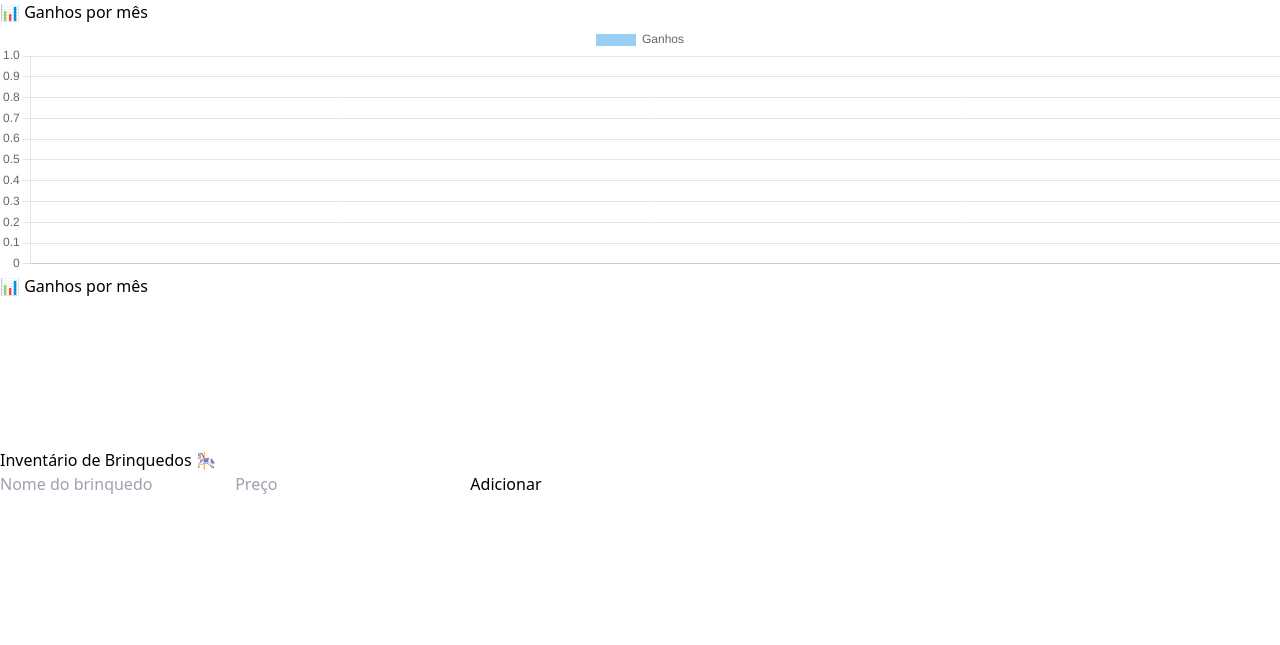
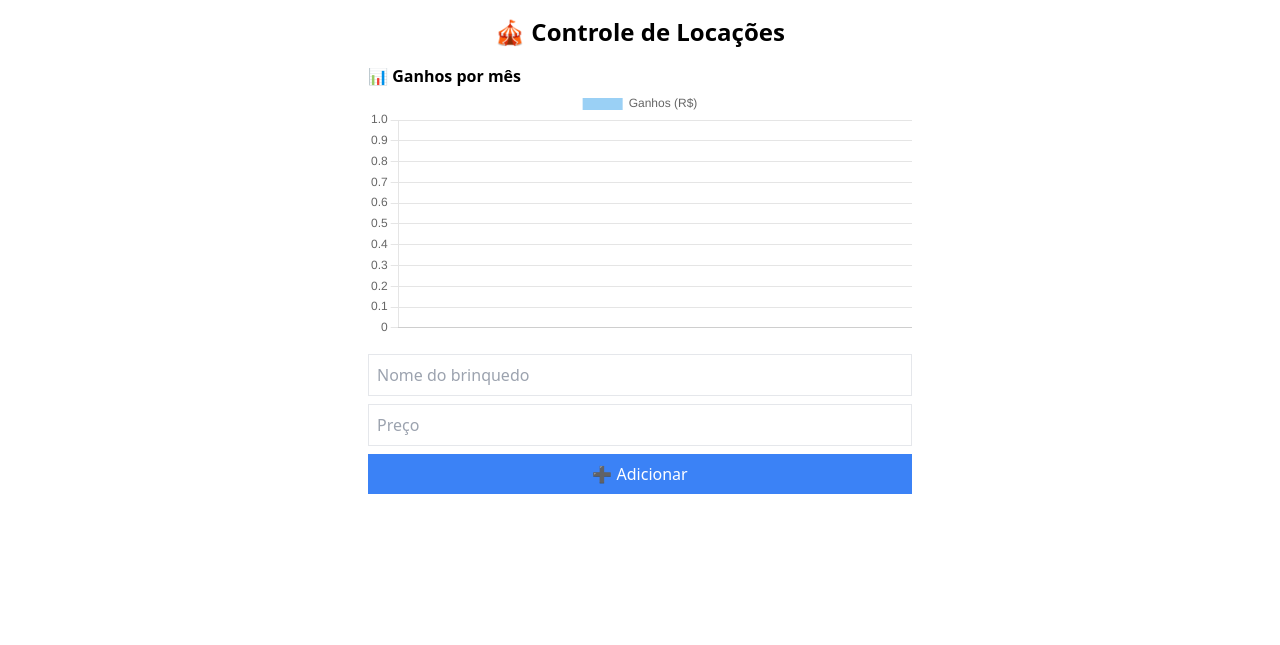
Before and after one commit to yuguzero/gestao-1.0, a Flask app: page / in a window 1280 px wide. Shown: the top 645 px of the page. Run offline with Flask 3, Linux system fonts and the light colour scheme; data that the repository does not hold is empty; a map, chart or similar area stays blank; some libraries are stand-ins or nearby versions.

Commit message:
Update index.html

```diff
--- a/templates/index.html
+++ b/templates/index.html
@@ -1,61 +1,33 @@
 <!DOCTYPE html>
-<html><script>
+<html>
+<head>
+    <title>Gestão AeG</title>
+
+    <script src="https://cdn.jsdelivr.net/npm/chart.js"></script>
+    <script src="https://cdn.tailwindcss.com"></script>
+
+    <link rel="manifest" href="/manifest.json">
+</head>
+
+<body class="p-4 max-w-xl mx-auto">
+
+<h1 class="text-2xl font-bold text-center">🎪 Controle de Locações</h1>
+
+<h2 class="mt-4 font-bold">📊 Ganhos por mês</h2>
+<canvas id="grafico" style="max-height: 250px;"></canvas>
+
+<input id="nome" placeholder="Nome do brinquedo" class="border p-2 w-full mt-4">
+<input id="preco" type="number" placeholder="Preço" class="border p-2 w-full mt-2">
+
+<button onclick="adicionar()" class="bg-blue-500 text-white p-2 w-full mt-2">
+➕ Adicionar
+</button>
+
+<ul id="lista" class="mt-4"></ul>
+
+<script>
 let graficoChart = null;
 
-async function atualizarGrafico() {
-    let res = await fetch("/brinquedos")
-    let dados = await res.json()
-
-    let meses = {}
-
-    dados.forEach(i => {
-        if (i.status === "concluído" && i.retirada) {
-            let d = new Date(i.retirada)
-            let mes = (d.getMonth()+1) + "/" + d.getFullYear()
-
-            if (!meses[mes]) meses[mes] = 0
-            meses[mes] += Number(i.valor || 0)
-        }
-    })
-
-    let labels = Object.keys(meses)
-    let valores = Object.values(meses)
-
-    if (graficoChart) {
-        graficoChart.destroy()
-    }
-
-    graficoChart = new Chart(document.getElementById("grafico"), {
-        type: "bar",
-        data: {
-            labels: labels,
-            datasets: [{
-                label: "Ganhos (R$)",
-                data: valores
-            }]
-        },
-        options: {
-            responsive: true
-        }
-    })
-}
-</script>
-<head><script src="https://cdn.jsdelivr.net/npm/chart.js"></script>
-    <title>Gestao AeG</title>
-</head><link rel="manifest" href="/manifest.json"><script src="https://cdn.tailwindcss.com"></script>
-<body><h2>📊 Ganhos por mês</h2>
-<canvas id="grafico" style="max-height: 250px;"></canvas><h2>📊 Ganhos por mês</h2>
-<canvas id="grafico"></canvas>
-
-    <h1>Inventário de Brinquedos 🎠</h1>
-
-    <input type="text" id="nome" placeholder="Nome do brinquedo">
-    <input type="number" id="preco" placeholder="Preço">
-    <button onclick="adicionar()">Adicionar</button>
-
-    <ul id="lista"></ul>
-
-<script>
 async function carregar() {
     let res = await fetch("/brinquedos")
     let dados = await res.json()
@@ -66,6 +38,8 @@ async function carregar() {
     dados.forEach(b => {
         lista.innerHTML += `<li>${b.nome} - R$${b.preco}</li>`
     })
+
+    atualizarGrafico(dados)
 }
 
 async function adicionar() {
@@ -81,23 +55,7 @@ async function adicionar() {
     carregar()
 }
 
-carregar()
-</script><script>
-if ('serviceWorker' in navigator) {
-  navigator.serviceWorker.register('/sw.js')
-}
-</script>
-
-</body><!-- gráfico -->
-<script src="https://cdn.jsdelivr.net/npm/chart.js"></script>
-
-<canvas id="grafico"></canvas>
-
-<script>
-async function grafico() {
-    let res = await fetch("/brinquedos")
-    let dados = await res.json()
-
+function atualizarGrafico(dados) {
     let meses = {}
 
     dados.forEach(i => {
@@ -110,18 +68,29 @@ async function grafico() {
         }
     })
 
-    new Chart(document.getElementById("grafico"), {
+    if (graficoChart) {
+        graficoChart.destroy()
+    }
+
+    graficoChart = new Chart(document.getElementById("grafico"), {
         type: "bar",
         data: {
             labels: Object.keys(meses),
             datasets: [{
-                label: "Ganhos",
+                label: "Ganhos (R$)",
                 data: Object.values(meses)
             }]
         }
     })
 }
 
-grafico()
+carregar()
+
+// PWA
+if ('serviceWorker' in navigator) {
+  navigator.serviceWorker.register('/sw.js')
+}
 </script>
+
+</body>
 </html>
```
